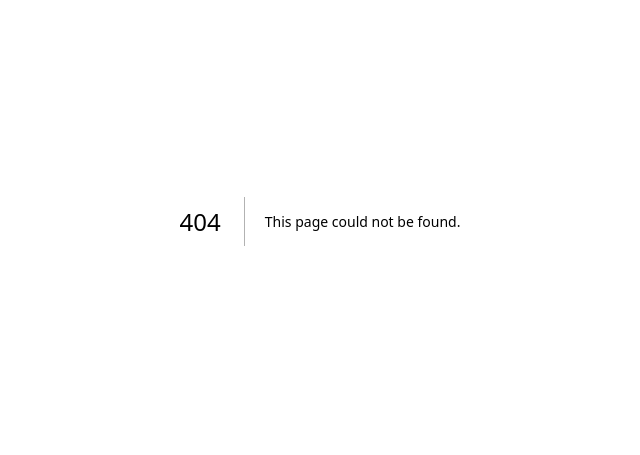
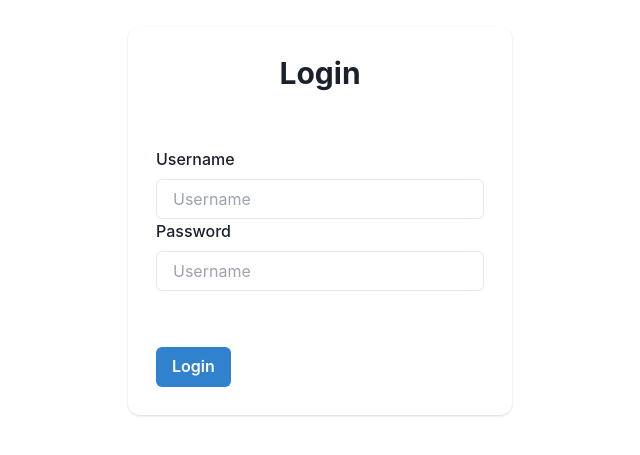
Before and after one commit to SkrowRepap/netzwelt-assesment, a Next.js app: page /login in a window 1280 px wide. Before the commit this address had no page. Shown: the part 179-634 px from the top of the page, without its empty margins (320-960 px from the left). Built offline with nearby package versions, Linux system fonts and the light colour scheme.

Commit message:
added login page

```diff
--- /dev/null
+++ b/pages/login/index.tsx
@@ -0,0 +1,52 @@
+import {
+  Button,
+  Card,
+  CardBody,
+  CardFooter,
+  CardHeader,
+  Center,
+  FormControl,
+  FormLabel,
+  Heading,
+  Input,
+  Text,
+} from "@chakra-ui/react";
+import React from "react";
+
+type Props = {};
+
+function index({}: Props) {
+  return (
+    <>
+      <div className="min-h-screen flex items-center justify-center p-24">
+        <Center>
+          <Card align="center" size={"lg"} w={"sm"}>
+            <CardHeader>
+              <Heading size="lg"> Login</Heading>
+            </CardHeader>
+            <CardBody w="full">
+              <form>
+                <FormControl>
+                  <FormLabel>Username</FormLabel>
+                  <Input type="text" placeholder="Username" />
+                </FormControl>
+
+                <FormControl>
+                  <FormLabel>Password</FormLabel>
+                  <Input type="password" placeholder="Username" />
+                </FormControl>
+              </form>
+            </CardBody>
+            <CardFooter w="full">
+              <Button colorScheme="blue" alignSelf={"end"}>
+                Login
+              </Button>
+            </CardFooter>
+          </Card>
+        </Center>
+      </div>
+    </>
+  );
+}
+
+export default index;
```
